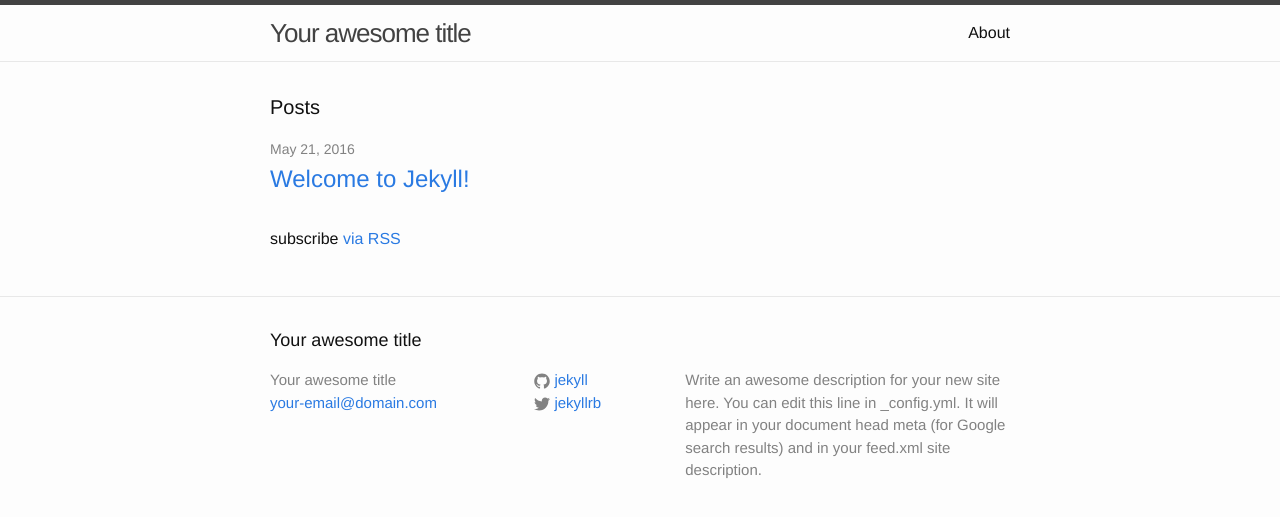
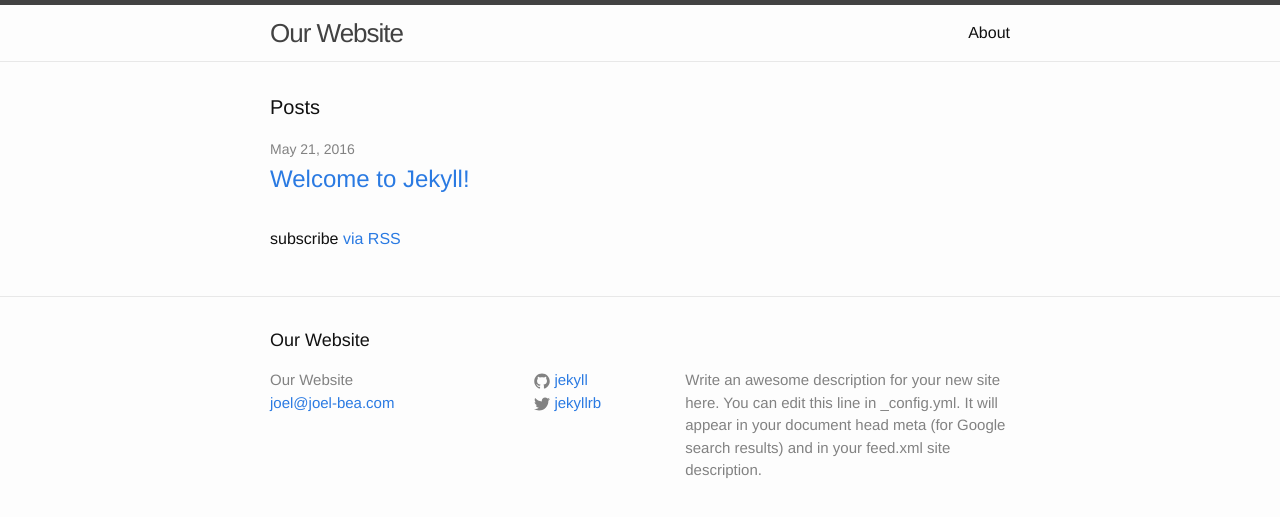
Before and after one commit to joel7269/joel7269.github.io, a Jekyll site: the page built from index.html, in a window 1280 px wide. Shown: the top 517 px of the page. Built offline with Jekyll 4.4.1, drawn with Linux system fonts in a browser that asks for light colours.

Commit message:
Updated email address and title.

```diff
--- a/_config.yml
+++ b/_config.yml
@@ -6,8 +6,8 @@
 # 'jekyll serve'. If you change this file, please restart the server process.
 
 # Site settings
-title: Your awesome title
-email: your-email@domain.com
+title: Our Website
+email: joel@joel-bea.com
 description: > # this means to ignore newlines until "baseurl:"
   Write an awesome description for your new site here. You can edit this
   line in _config.yml. It will appear in your document head meta (for
```
